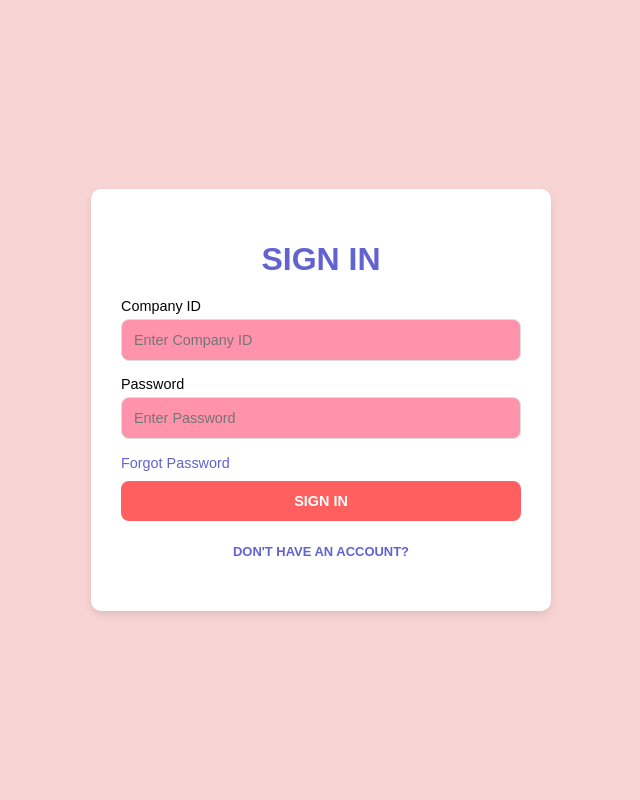
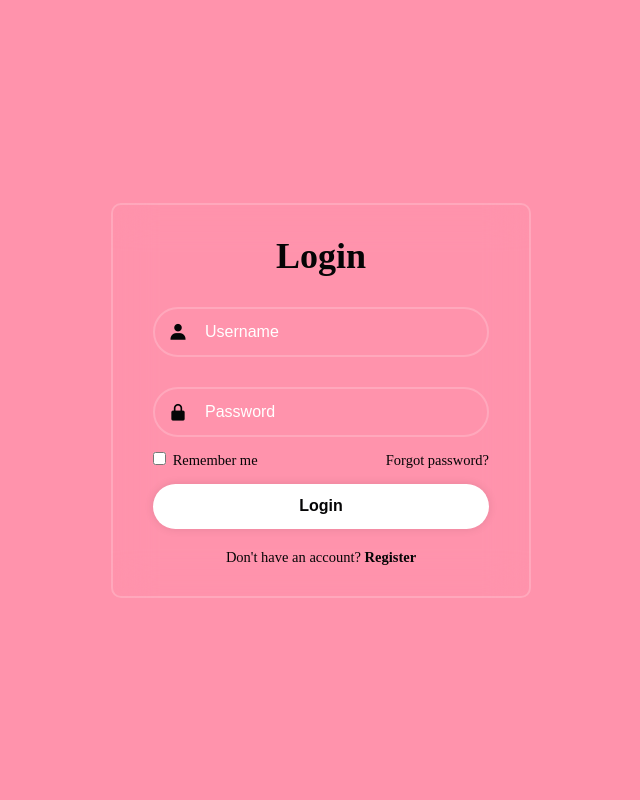
Before and after one commit to Maui0826/EaseSlip, a PHP site: page /login.html in a window 1280 px wide. Shown: the whole page, without its empty margins (319-959 px from the left). Run offline with PHP 8.4, Linux system fonts and the light colour scheme.

Commit message:
updated login and registration

```diff
--- a/LOGIN/login.css
+++ b/LOGIN/login.css
@@ -7,103 +7,116 @@
   --button: #ff5f5f;
 }
 
-body {
+* {
   margin: 0;
   padding: 0;
+  box-sizing: border-box;
+}
+
+.container {
   display: flex;
   justify-content: center;
   align-items: center;
-  height: 100vh;
-  background-color: var(--secondary);
-  font-family: 'Arial', sans-serif;
+  min-height: 100vh;
+  background-color: var(--primary);
+}
+
+.wrapper {
+  width: 420px;
+  background-color: transparent;
+  color: var(--text);
+  border-radius: 10px;
+  padding: 30px 40px;
+  border: 2px solid rgba(255, 255, 255, .2);
+  backdrop-filter: blur(20px);
+}
+
+.wrapper h1 {
+  font-size: 36px;
+  text-align: center;
+}
+
+.wrapper .input-box {
+  position: relative;
+  width: 100%;
+  height: 50px;
+  margin: 30px 0;
+}
+
+.input-box input {
+  width: 100%;
+  height: 100%;
+  background: transparent;
+  border: none;
+  outline: none;
+  border: 2px solid rgba(255, 255, 255, 0.2);
+  border-radius: 40px;
+  font-size: 16px;
+  color: var(--text);
+  padding: 0 20px 0 50px;
+}
+
+.input-box input::placeholder {
+  color: var(--background);
+}
+
+.input-box i {
+  position: absolute;
+  left: 15px;
+  top: 50%;
+  transform: translateY(-50%);
+  font-size: 20px;
   color: var(--text);
 }
 
-#login-container {
+.wrapper .remember-forgot {
   display: flex;
-  justify-content: center;
-  align-items: center;
-  background-color: var(--background);
-  border-radius: 10px;
-  box-shadow: 0 4px 8px rgba(0, 0, 0, 0.1);
-  padding: 30px;
-  width: 100%;
-  max-width: 400px;
+  justify-content: space-between;
+  font-size: 14.5px;
+  margin: -15px 0 15px;
 }
 
-#left-container {
-  display: flex;
-  flex-direction: column;
-  width: 100%;
+.remember-forgot label input {
+  accent-color: var(--background);
+  margin-right: 3px;
 }
 
-h1#signin {
-  text-align: center;
-  color: var(--accent);
-  margin-bottom: 20px;
+.remember-forgot a {
+  color: var(--text);
+  text-decoration: none;
 }
 
-label {
-  font-size: 0.9em;
-  margin-bottom: 5px;
-  display: block;
-  color: var(--text);
+.remember-forgot a:hover{
+  text-decoration: underline;
 }
 
-input {
+.wrapper .btn {
   width: 100%;
-  padding: 12px;
-  margin-bottom: 15px;
-  border-radius: 8px;
-  border: 1px solid #ddd;
-  font-size: 0.9em;
-  box-sizing: border-box;
-  background-color: var(--primary);
+  height: 45px;
+  background-color: var(--background);
+  border: none;
+  outline: none;
+  border-radius: 40px;
+  box-shadow: 0 0 10px rgba(0, 0, 0, 0.1);
+  cursor: pointer;
+  font-size: 16px;
   color: var(--text);
+  font-weight: 600;
 }
 
-input:focus {
-  outline: none;
-  border-color: var(--accent);
+.wrapper .register-link {
+  font-size: 14.5px;
+  text-align: center;
+  margin-top: 20px;
+  margin: 20px 9 15px;
 }
 
-a {
-  color: var(--accent);
+.register-link p a {
+  color: var(--text);
   text-decoration: none;
-  font-size: 0.9em;
-  margin-bottom: 10px;
-  display: inline-block;
+  font-weight: 600;
 }
 
-button.btn-signin {
-  background-color: var(--button);
-  color: var(--background);
-  border: none;
-  padding: 12px;
-  border-radius: 8px;
-  font-weight: bold;
-  cursor: pointer;
-  font-size: 0.9em;
-  transition: background-color 0.3s;
-  width: 100%;
-  text-align: center;
+.register-link p a:hover {
+  text-decoration: underline;
 }
-
-button.btn a{
-  text-decoration: none;
-  color: inherit;
-}
-
-button.btn-signin:hover {
-  background-color: var(--accent);
-}
-
-#btn-login {
-  background-color: transparent;
-  margin-top: 10px;
-  text-align: center;
-}
-
-#btn-login a {
-  font-weight: bold;
-}
--- a/LOGIN/login.html
+++ b/LOGIN/login.html
@@ -1,39 +1,36 @@
 <!DOCTYPE html>
 <html lang="en">
 <head>
-    <meta charset="UTF-8" />
-    <meta name="viewport" content="width=device-width, initial-scale=1.0" />
-    <title>EASESLIP</title>
-    <link rel="stylesheet" href="/assets/style.css" />
-    <link rel="stylesheet" href="login.css" />
+    <meta charset="UTF-8">
+    <meta name="viewport" content="width=device-width, initial-scale=1.0">
+    <title>Document</title>
+    <link rel="stylesheet" href="login.css">
+    <link href='https://unpkg.com/boxicons@2.1.4/css/boxicons.min.css' rel='stylesheet'>
 </head>
 <body>
-    <div id="login-container">
-      <div id="left-container" class="container">
+    <div class="container">
+        <div class="wrapper">
             <form action="login.php" method="POST">
-          <h1 id="signin">SIGN IN</h1>
-          <label for="CompanyID">Company ID</label>
-          <input
-            type="text"
-            placeholder="Enter Company ID"
-            name="CompanyID"
-            required
-          />
-          <label for="password">Password</label>
-          <input
-            type="password"
-            placeholder="Enter Password"
-            name="password"
-            required
-          />
-          <a href="/RESETPASSWORD/reset-password.html">Forgot Password</a>
-          <button id="left-btn" class="btn-signin" type="submit">
-            SIGN IN
-          </button>
+                <h1>Login</h1>
+                <div class="input-box">
+                    <input type="text" placeholder="Username" name="username"required>
+                    <i class='bx bxs-user'></i>
+                </div>
+                <div class="input-box">
+                    <input type="password" placeholder="Password" name="password" required>
+                    <i class='bx bxs-lock-alt'></i>
+                </div>
+                <div class="remember-forgot">
+                    <label><input type="checkbox"> Remember me </label>
+                    <a href="/RESETPASSWORD/reset-password.html">Forgot password?</a>
+                </div>
+
+                <button type="submit" class="btn">Login</button>
             </form>
-        <button class="btn-signin" id="btn-login">
-          <a href="/SIGNUP/signup.html">DON'T HAVE AN ACCOUNT?</a>
-        </button>
+
+            <div class="register-link">
+                <p>Don't have an account? <a href="/SIGNUP/signup1.html">Register</a></p>
+            </div>
         </div>
     </div>
 </body>
```
Also changed, not shown: LOGIN/login.php (+7 -7 lines), SIGNUP/register.php (+5 -5 lines), SIGNUP/signup.css (+83 -82 lines), SIGNUP/signup.html (+30 -41 lines). Lines whose indentation alone changed are shown as unchanged.
